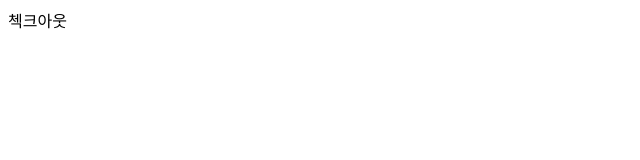
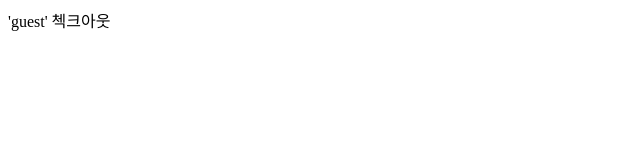
Before and after one commit to osparking/react_topic, a React (Vite) app: page / in a window 1280 px wide. Shown: the top 160 px of the page, without its empty margins (0-640 px from the left). Built offline with nearby package versions, Linux system fonts and the light colour scheme.

Commit message:
consume context and use value from context

```diff
--- a/src/pages/CheckOut.jsx
+++ b/src/pages/CheckOut.jsx
@@ -1,3 +1,6 @@
+import { useContext } from "react";
+import { userContext } from "./AppContext";
 export default function CheckOut() {
-  return <div>첵크아웃</div>;
+  const value = useContext(userContext);
+  return <div>'{value}' 첵크아웃</div>;
 }
```
